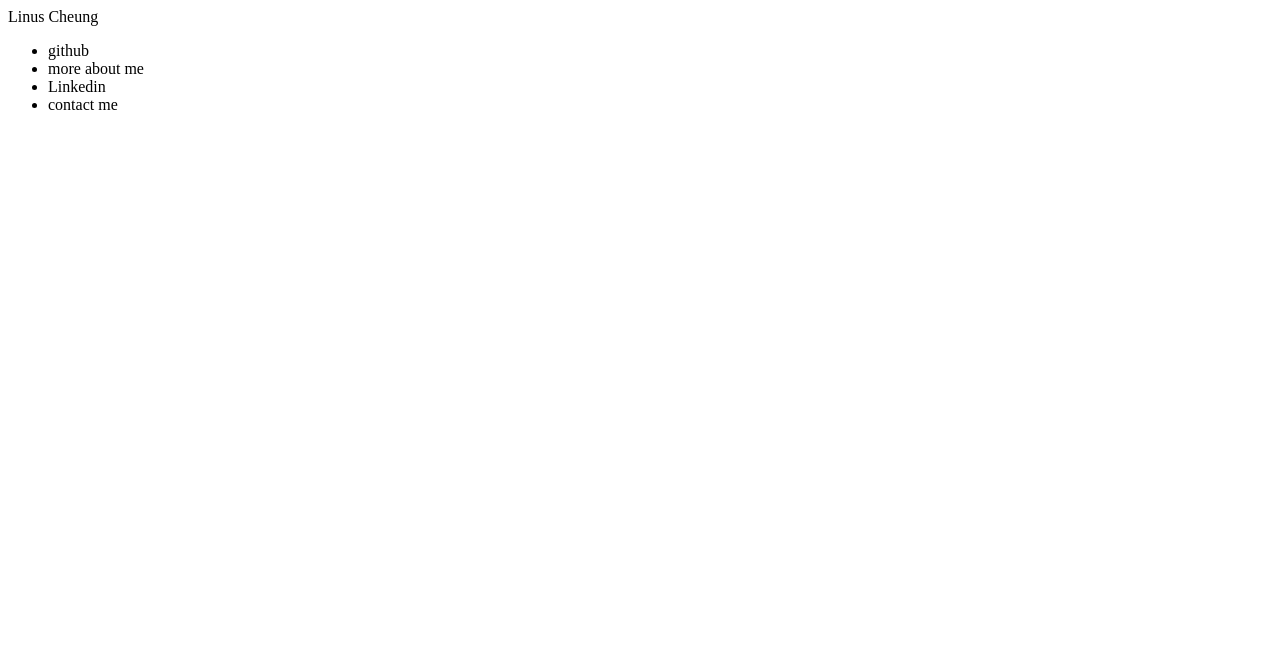
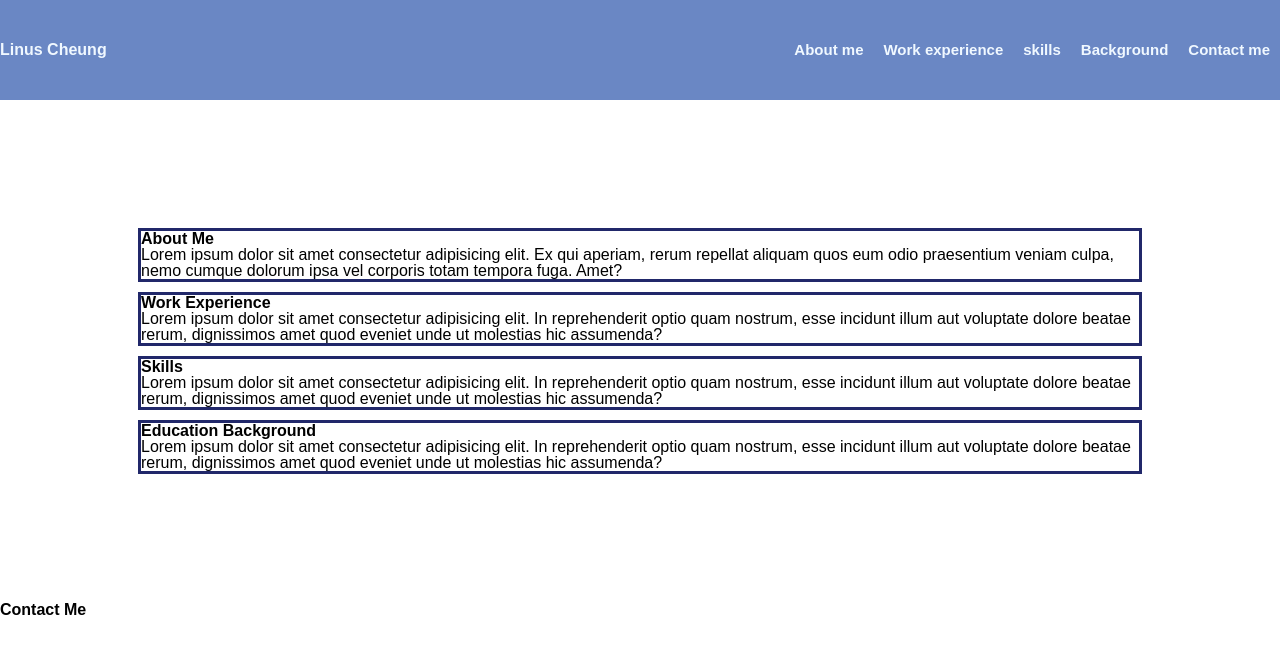
Before and after one commit to linuscth/w2_challenge, a plain HTML site: page index.html in a window 1280 px wide. Drawn offline with Linux system fonts and the light colour scheme.

Commit message:
added new stuff 04/10

```diff
--- /dev/null
+++ b/assets/reset.css
@@ -0,0 +1,30 @@
+* {
+    margin: 0;
+    padding: 0;
+    box-sizing: border-box;
+}
+
+html {
+    height: 100%;
+}
+
+body {
+    min-height: 100%;
+    line-height: 1;
+    font-family: sans-serif;
+}
+
+h1,
+h2,
+h3,
+h4,
+h5,
+h6 {
+    font-size: 100%;
+}
+
+
+ol,
+ul {
+    list-style: none;
+}
--- a/assets/style.css
+++ b/assets/style.css
@@ -0,0 +1,53 @@
+header {
+    display: flex;
+    background-color: rgb(106, 135, 196);
+    color: aliceblue;
+    height: 100px;
+    align-items: center;
+    justify-content: space-between;
+
+
+}
+
+
+nav {
+    display: block;
+}
+
+nav ul {
+    display: flex;
+    justify-content: space-between;
+
+
+}
+
+
+li {
+    display: inline;
+    padding: 10px;
+
+}
+
+nav a {
+    text-decoration: none;
+    color: aliceblue;
+    font-size: 15px;
+    font-weight: bold;
+}
+
+main {
+    margin: 10%;
+
+
+
+}
+
+
+
+.card {
+
+    display: block;
+
+    border: 3px solid rgb(33, 40, 106);
+    margin: 10px;
+}
--- a/index.html
+++ b/index.html
@@ -5,28 +5,63 @@
     <meta charset="UTF-8">
     <meta http-equiv="X-UA-Compatible" content="IE=edge">
     <meta name="viewport" content="width=device-width, initial-scale=1.0">
+    <link rel="stylesheet" href="./assets/reset.css">
+    <link rel="stylesheet" href="./assets/style.css">
     <title>Linus_Cheung_Profolio</title>
 </head>
 
 <body>
-    <header>Linus Cheung</header>
-    <nav>
-        <ul>
-            <li><a href=""></a> github</li>
-            <li>more about me</li>
-            <li>Linkedin</li>
-            <li>contact me</li>
-        </ul>
-    </nav>
+    <header>
+        <h1>Linus Cheung</h1>
+        <nav>
+            <ul class="navbar">
+                <li><a href="about-me">About me</a> </li>
+                <li><a href="work-experience">Work experience</a> </li>
+                <li><a href="Skills">skills</a> </li>
+                <li><a href="background">Background</a> </li>
+                <li><a href="contact-me">Contact me</a> </li>
+            </ul>
+        </nav>
+    </header>
+
+    <main>
+
+        <section class="card" id="about-me">
+            <h2>About Me</h2>
+            <p>Lorem ipsum dolor sit amet consectetur adipisicing elit. Ex qui aperiam, rerum repellat aliquam quos eum
+                odio praesentium veniam culpa, nemo cumque dolorum ipsa vel corporis totam tempora fuga. Amet?</p>
+        </section>
+
+        <section class="card" id="work-experience">
+            <h2>Work Experience</h2>
+            <p>Lorem ipsum dolor sit amet consectetur adipisicing elit. In reprehenderit optio quam nostrum, esse
+                incidunt illum aut voluptate dolore beatae rerum, dignissimos amet quod eveniet unde ut molestias hic
+                assumenda?</p>
+        </section>
+
+        <section class="card" id="Skills">
+            <h2>Skills</h2>
+            <p>Lorem ipsum dolor sit amet consectetur adipisicing elit. In reprehenderit optio quam nostrum, esse
+                incidunt illum aut voluptate dolore beatae rerum, dignissimos amet quod eveniet unde ut molestias hic
+                assumenda?</p>
+        </section>
+
+        <section class="card" id="background">
+            <h2>Education Background</h2>
+            <p>Lorem ipsum dolor sit amet consectetur adipisicing elit. In reprehenderit optio quam nostrum, esse
+                incidunt illum aut voluptate dolore beatae rerum, dignissimos amet quod eveniet unde ut molestias hic
+                assumenda?</p>
+        </section>
+
+    </main>
 
 
+    <footer>
+        <form action="" id="contact-me">
+            <h3>Contact Me</h3>
 
-
-
-
-
-
-
+        </form>
+    </footer>
 
 
 
```
Also changed, not shown: 1 other file.
